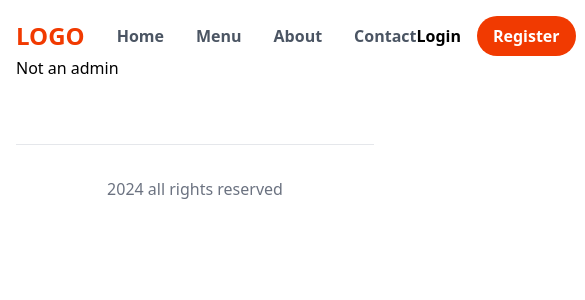
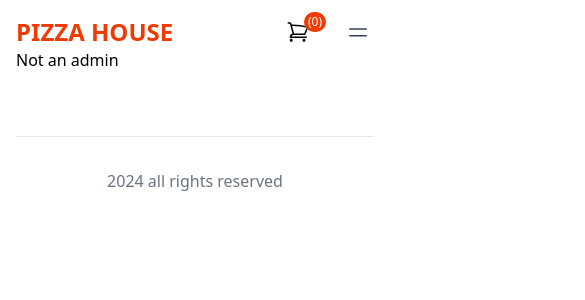
Before and after one commit to ronit1161/food-ordering, a Next.js app: page /users in a window 390 px wide. Shown: the top 300 px of the page, 585 px wide, since content can reach past the window. Built offline with nearby package versions, Linux system fonts and the light colour scheme; no server answers; the database is empty.

Commit message:
Made it responsible

```diff
--- a/src/app/globals.css
+++ b/src/app/globals.css
@@ -3,7 +3,7 @@
 @tailwind utilities;
 
 section.hero {
-  @apply grid;
+  @apply block md:grid;
   grid-template-columns: 0.4fr 0.6fr;
 }
 select,
--- a/src/app/menu/page.js
+++ b/src/app/menu/page.js
@@ -26,7 +26,7 @@ const MenuPage = () => {
             <div className="text-center">
               <SectionHeaders subHeader={c.name} />
             </div>
-            <div className="grid grid-cols-3 gap-4 mt-6 mb-12">
+            <div className="grid sm:grid-cols-3 gap-4 mt-6 mb-12">
               {menuItems
                 .filter((item) => item.category === c._id)
                 .map((item) => (
--- a/src/app/users/page.js
+++ b/src/app/users/page.js
@@ -32,7 +32,7 @@ const UsersPage = () => {
       <div className="mt-8">
         {users.length > 0 &&
           users.map((user) => (
-            <div className="bg-gray-100 rounded-lg mb-2 p-1 px-4 flex items-center gap-4"
+            <div className="bg-gray-100 rounded-lg mb-2 p-1 px-4 flex grow items-center gap-4"
             key={user.email}>
 
               <div className="grid grid-cols-2 md:grid-cols-3 gap-4 grow">
--- a/src/components/layout/EditableImage.js
+++ b/src/components/layout/EditableImage.js
@@ -51,7 +51,7 @@ export default function EditableImage({ link, setLink }) {
       <label>
         <input type="file" className="hidden" onChange={handleFileChange} />
         <span className="block border rounded-gray-300 rounded-lg p-2 text-center cursor-pointer">
-          Edit
+          Change image
         </span>
       </label>
     </>
--- a/src/components/layout/Header.js
+++ b/src/components/layout/Header.js
@@ -1,9 +1,42 @@
 "use client";
 import { signOut, useSession } from "next-auth/react";
 import Link from "next/link";
-import { useContext } from "react";
+import { useContext, useState } from "react";
 import { CartContext } from "../AppContext";
-import ShoppingCart from "@/components/icons/ShoppingCart"
+import ShoppingCart from "@/components/icons/ShoppingCart";
+import Bars2 from "../icons/Bars2";
+
+function AuthLinks({ status, userName }) {
+  if (status === "authenticated") {
+    return (
+      <>
+        <Link className="whitespace-nowrap" href={"/profile"}>
+          Hello, {userName}
+        </Link>
+        <button
+          onClick={() => signOut()}
+          className="bg-primary text-white px-4 py-2 rounded-full"
+        >
+          logout
+        </button>
+      </>
+    );
+  }
+
+  if (status === "unauthenticated") {
+    return (
+      <>
+        <Link href={"/login"}>Login</Link>
+        <Link
+          href={"/register"}
+          className="bg-primary text-white px-4 py-2 rounded-full"
+        >
+          Register
+        </Link>
+      </>
+    );
+  }
+}
 
 export default function Header() {
   const session = useSession();
@@ -15,12 +48,50 @@ export default function Header() {
 
   const { cartProducts } = useContext(CartContext);
 
+  const [mobileNavOpen, setMobileNavOpen] = useState(false);
+
   return (
     <>
-      <header className="flex items-center justify-between">
+      <header className="">
+        <div className="flex items-center md:hidden justify-between">
+          <Link className="text-primary font-semibold text-2xl" href={"/"}>
+            PIZZA HOUSE
+          </Link>
+          <div className="flex items-center gap-8">
+            <Link href={"/cart"} className="relative">
+              <ShoppingCart />
+              <span className="absolute -top-2 -right-4 bg-primary text-white text-xs py-1 px-1 rounded-full leading-3">
+                ({cartProducts.length})
+              </span>
+            </Link>
+            <button
+              onClick={() => setMobileNavOpen((prev) => !prev)}
+              className="p-1 border-none"
+            >
+              <Bars2 />
+            </button>
+          </div>
+        </div>
+
+        {mobileNavOpen && (
+          <div
+            onClick={() => {
+              setMobileNavOpen(false);
+            }}
+            className="md:hidden p-4 bg-gray-300 rounded-lg mt-2 flex flex-col gap-2 text-center"
+          >
+            <Link href={"/"}>Home</Link>
+            <Link href={"/menu"}>Menu</Link>
+            <Link href={"/#about"}>About</Link>
+            <Link href={"/#about"}>Contact</Link>
+            <AuthLinks status={status} userName={userName} />
+          </div>
+        )}
+
+        <div className="hidden md:flex items-center justify-between">
           <nav className="flex items-center gap-8 text-gray-600 font-semibold">
             <Link className="text-primary font-semibold text-2xl" href={"/"}>
-            LOGO
+              PIZZA HOUSE
             </Link>
             <Link href={"/"}>Home</Link>
             <Link href={"/menu"}>Menu</Link>
@@ -29,30 +100,7 @@ export default function Header() {
           </nav>
 
           <nav className="flex items-center font-semibold gap-4">
-          {status === "authenticated" && (
-            <>
-              <Link className="whitespace-nowrap" href={"/profile"}>
-                Hello, {userName}
-              </Link>
-              <button
-                onClick={() => signOut()}
-                className="bg-primary text-white px-4 py-2 rounded-full"
-              >
-                logout
-              </button>
-            </>
-          )}
-          {status === "unauthenticated" && (
-            <>
-              <Link href={"/login"}>Login</Link>
-              <Link
-                href={"/register"}
-                className="bg-primary text-white px-4 py-2 rounded-full"
-              >
-                Register
-              </Link>
-            </>
-          )}
+            <AuthLinks status={status} userName={userName} />
             <Link href={"/cart"} className="relative">
               <ShoppingCart />
               <span className="absolute -top-2 -right-4 bg-primary text-white text-xs py-1 px-1 rounded-full leading-3">
@@ -60,6 +108,7 @@ export default function Header() {
               </span>
             </Link>
           </nav>
+        </div>
       </header>
     </>
   );
--- a/src/components/layout/Hero.js
+++ b/src/components/layout/Hero.js
@@ -4,8 +4,8 @@ import Right from "../icons/Right";
 
 export default function Hero() {
   return (
-    <section className="hero pt-12 mt-8">
-      <div className="py-12">
+    <section className="hero md:mt-4">
+      <div className="py-8 md:py-12">
         <h1 className="text-4xl font-bold ">
           Everything <br /> is better
           <br /> with a <span className="text-primary">Pizza</span>
@@ -26,11 +26,11 @@ export default function Hero() {
         </div>
       </div>
 
-      <div className="relative object-cover overflow-hidden">
+      <div className="relative hidden md:block object-cover overflow-hidden">
         <Image
           src={"/pancake.jpg"}
-          layout="fill"
-          objectFit="contain"
+          layout={"fill"}
+          objectFit={"contain"}
           alt="Pizza Image"
         />
       </div>
--- a/src/components/layout/HomeMenu.js
+++ b/src/components/layout/HomeMenu.js
@@ -16,14 +16,14 @@ export const HomeMenu = () => {
 
 
   return (
-    <section className="relative pt-10">
+    <section className="relative pt-10 sm:mx-8">
       <div className="text-center mb-8">
         <SectionHeaders
           subHeader={"Check out"}
           mainHeader={"Our best sellers"}
         />
       </div>
-      <div className="grid grid-cols-3 gap-4">
+      <div className="grid sm:grid-cols-3 gap-4">
         {bestSellers?.length > 0 &&
           bestSellers.map((item) => <MenuItem {...item} key={item._id} />)}
       </div>
--- a/src/components/layout/MenuItemForm.js
+++ b/src/components/layout/MenuItemForm.js
@@ -71,7 +71,7 @@ export default function MenuItemForm({ onSubmit, menuItem }) {
   return (
     <form onSubmit={handleSubmit} className="mt-8 max-w-2xl mx-auto">
       <div
-        className="grid items-start gap-4"
+        className="md:grid items-start gap-4"
         style={{ gridTemplateColumns: "0.3fr 0.7fr" }}
       >
         <div>
--- a/src/components/layout/UserTabs.js
+++ b/src/components/layout/UserTabs.js
@@ -7,7 +7,7 @@ const UserTabs = ({ isAdmin }) => {
   const path = usePathname();
 
   return (
-    <div className="flex mx-auto gap-2 tabs justify-center">
+    <div className="flex mx-auto gap-2 tabs justify-center flex-wrap">
       <Link
           href={"/profile"}
           className={path === '/profile' ? 'active' : ''}
```
Lines whose indentation alone changed are shown as unchanged.
